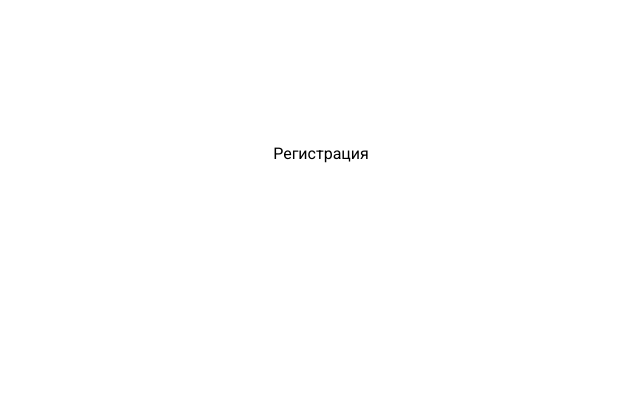
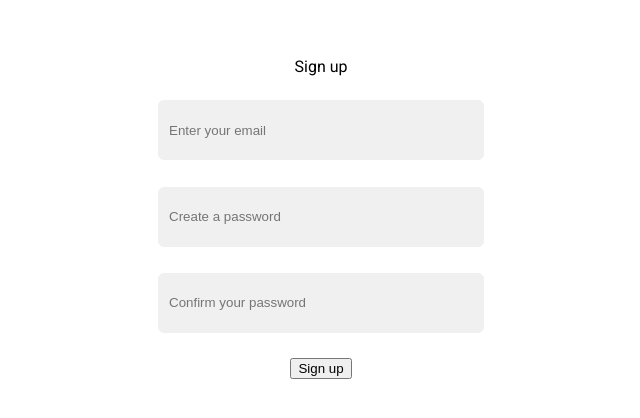
Before and after one commit to sherland11/HomeIQ, a Next.js app: page /sign-up in a window 1280 px wide. Shown: the part 206-624 px from the top of the page, without its empty margins (319-959 px from the left). Built offline with nearby package versions, Linux system fonts and the light colour scheme.

Commit message:
Начато добавление формы регистрации

```diff
--- a/src/app/sign-up/page.tsx
+++ b/src/app/sign-up/page.tsx
@@ -3,7 +3,13 @@ import styles from "@/styles/signUp.module.css"
 export default function signUp() {
     return (
         <div className={styles.signUp}>
-            <div>Регистрация</div>
+            <form className={styles.signUp__form}>
+                <label>Sign up</label>
+                <input type="text" placeholder="Enter your email" />
+                <input type="password" placeholder="Create a password" />
+                <input type="password" placeholder="Confirm your password" />
+                <button type="submit">Sign up</button>
+            </form>
         </div>
     )
 }
--- a/src/styles/signUp.module.css
+++ b/src/styles/signUp.module.css
@@ -5,4 +5,31 @@
     width: 95vw;
     height: 90vh;
     margin: 0 auto;
+    margin-top: 65px;
 }
+
+.signUp__form {
+    display: flex;
+    flex-direction: column;
+    justify-content: space-between;
+    align-items: center;
+    width: 25%;
+    height: 40vh;
+}
+
+.signUp__form input {
+    height: 50px;
+    border-radius:6px;
+    color: var(--accent-color);
+    background: var(--button-background-color);
+    border: 1px solid var(--button-background-color);
+    transition: 500ms ease all;
+    padding: 4px 10px;
+    margin: 1px;
+    width: 100%;
+}
+
+.signUp__form input:focus {
+    border: 1px solid var(--accent-color);
+    transition: 500ms ease all;
+}
```
Also changed, not shown: src/app/loading.tsx (deleted, +0 -9 lines), src/styles/loading.module.css (deleted, +0 -31 lines).
